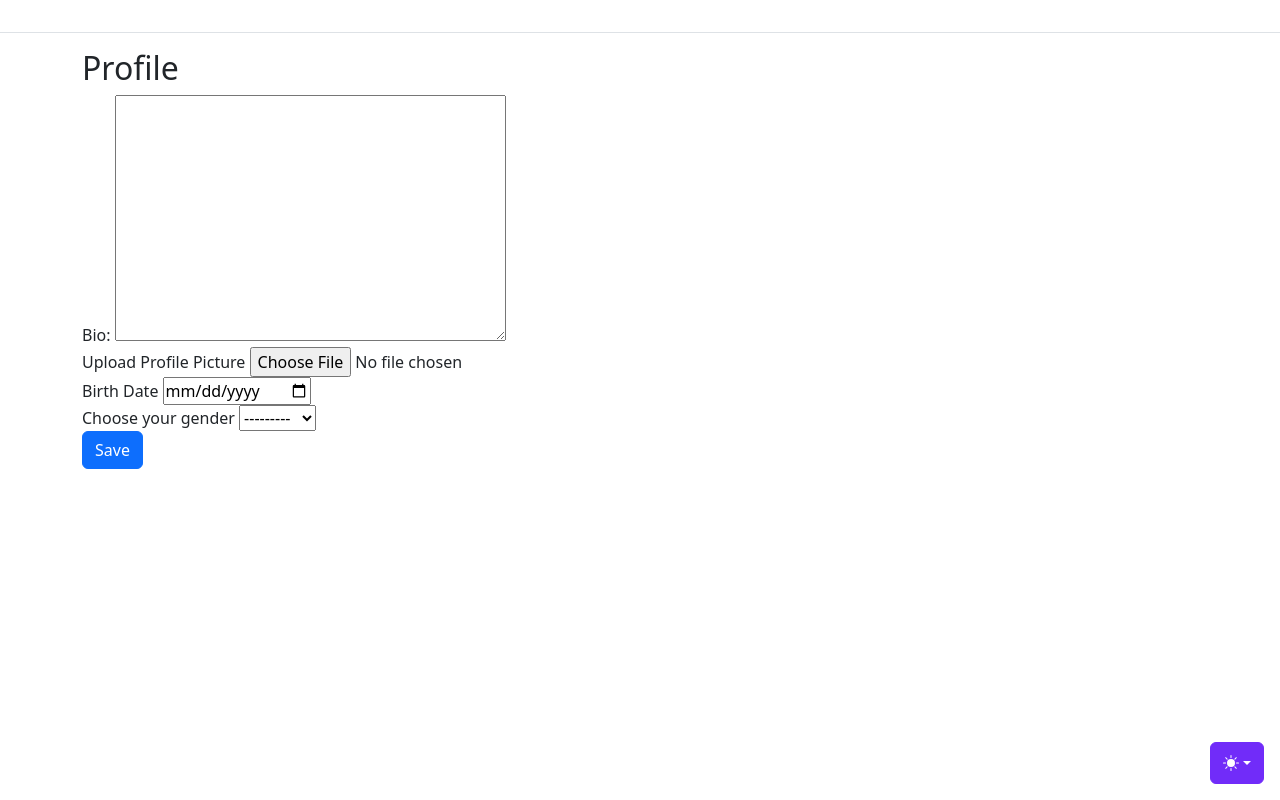
After one commit to gaamfer/social_network, a Django app: template network/templates/network/profile_editor.html in a window 1280 px wide. The commit adds this page. Run offline with Django 3.2, Linux system fonts and the light colour scheme; the template is opened without the code that fills it: values that come from a table or form of the project are taken from there, others are empty; tables that the repository leaves empty hold one stand-in row (values such as "Sample post"); some libraries are stand-ins or nearby versions.

Commit message:
profile setup

```diff
--- a/network/forms.py
+++ b/network/forms.py
@@ -1,7 +1,9 @@
 from django import forms
 from network.models import Profile
 
-class ProfileForm(forms.Form):
+class ProfileForm(forms.ModelForm):
+    birth_date = forms.DateField(widget=forms.DateInput(attrs={'type':'date'}), required=True)
+
     class Meta:
         model = Profile
-        exclude = ["user", "username", "following"]
+        fields = ['bio', 'profile_pic', 'birth_date', 'sex']
--- a/network/models.py
+++ b/network/models.py
@@ -28,6 +28,8 @@ class Profile(models.Model):
             "following": self.following.count() if self.following.exists() else 0
         }
 
+    def __str__(self):
+        return f'{self.username} > belong to: {self.user}'
 
 
 class Post(models.Model):
--- a/network/templates/network/layout.html
+++ b/network/templates/network/layout.html
@@ -118,7 +118,7 @@
                       </a>
                       <ul class="dropdown-menu text-small">
                         <li>
-                          <form action="{% url 'network:profile' user.username %}" method="post" style="display: inline;">
+                          <form action="{% url 'network:profile' %}" method="post" style="display: inline;">
                               {% csrf_token %}
                               <button type="submit" class="dropdown-item fw-bold fs-6" style="border: none; background: none; text-align: left; width: 100%;">
                                   {{ user.first_name }} {{ user.last_name }}
--- /dev/null
+++ b/network/templates/network/profile_editor.html
@@ -0,0 +1,50 @@
+{% extends "network/layout.html" %}
+
+{% load static %}
+
+{% block body %}
+<div class="container">
+    <h2>Profile</h2>
+
+    <div id="reg_profile">
+        <form action="{% url 'network:profile_regis' %}" method="post" enctype="multipart/form-data">
+            {% csrf_token %}
+
+            <!-- Bio Field -->
+            <div class="form-group" id="bio">
+                {{ form.bio.label_tag }}
+                {{ form.bio }}
+            </div>
+
+            <!-- Profile Picture Field -->
+            <div class="form-group" id="profile_pic">
+                <label for="profile_pic">Upload Profile Picture</label>
+                {{ form.profile_pic }}
+            </div>
+
+            <!-- Birth Date Field -->
+            <div class="form-group" id="birth_date">
+                <label for="birth_date">Birth Date</label>
+                {{ form.birth_date }}
+            </div>
+
+            <!-- Sex Field -->
+            <div class="form-group" id="sex">
+                <label for="sex">Choose your gender</label>
+                {{ form.sex }}
+            </div>
+
+            <!-- Submit Button -->
+            <input class="btn btn-primary" type="submit" value="Save">
+        </form>
+    </div>
+
+
+</div>
+
+{% block script %}
+<script src="{% static 'network/profile_editor.js' %}"></script>
+{% endblock %}
+
+
+{% endblock %}
--- a/network/urls.py
+++ b/network/urls.py
@@ -15,7 +15,7 @@ urlpatterns = [
     # API Routes
     path("generate_post", views.generate_post, name="generate_post" ),
     path("post/<int:post_id>", views.post, name="post"),
-    path("profile/<str:username>", views.profile, name="profile")
+    path("profile", views.profile, name="profile")
 ]
 if settings.DEBUG:
     urlpatterns += static(settings.MEDIA_URL,
```
Also changed, not shown: network/templates/network/register.html (+14 -15 lines), network/views.py (+29 -9 lines), network/static/network/profile_editor.js (added).
